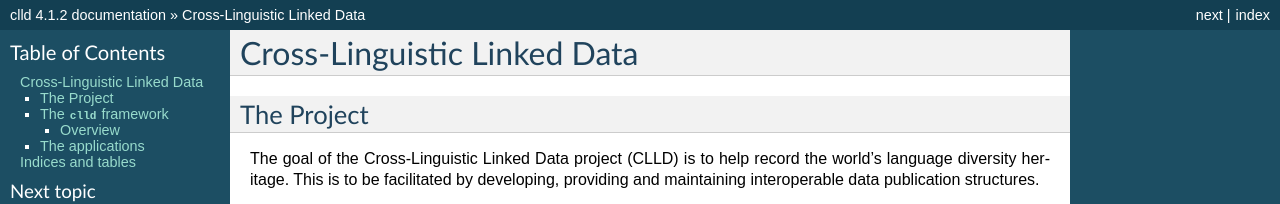
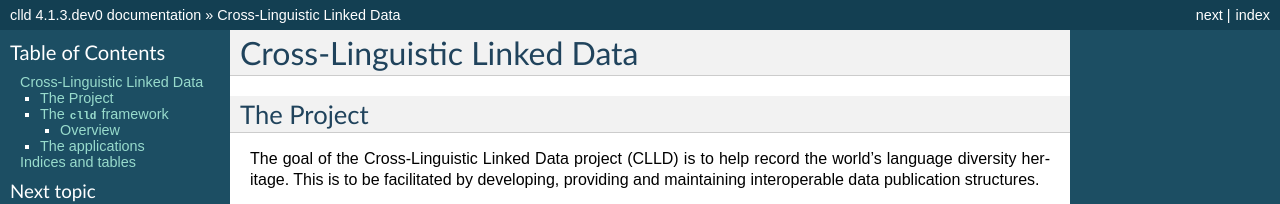
Before and after one commit to clld/clld, a Sphinx documentation site: the page built from docs/index.rst, in a window 1280 px wide and 900 px high. Shown: the top 204 px of the window. Built offline with Sphinx 7.4.7, drawn with Linux system fonts in a browser that asks for light colours; some of the changed text lies outside the part shown.

Commit message:
Bump version for development.

```diff
--- a/docs/conf.py
+++ b/docs/conf.py
@@ -51,10 +51,10 @@ copyright = u'Max Planck Society'
 # built documents.
 #
 # The full version, including alpha/beta/rc tags.
-release = '4.1.2'
+release = '4.1.3.dev0'
 
 # The short X.Y version.
-version = '4.1.2'
+version = '4.1.3.dev0'
 
 # The language for content autogenerated by Sphinx. Refer to documentation
 # for a list of supported languages.
--- a/setup.py
+++ b/setup.py
@@ -42,7 +42,7 @@ install_requires = [
 
 setup(
     name='clld',
-    version='4.1.2',
+    version='4.1.3.dev0',
     description=(
         'Python library supporting the development of cross-linguistic databases'),
     long_description=README,
--- a/src/clld/__init__.py
+++ b/src/clld/__init__.py
@@ -5,7 +5,7 @@ from clld.db.models import common
 from clld import interfaces
 
 
-__version__ = "4.1.2"
+__version__ = "4.1.3.dev0"
 
 
 class Resource(namedtuple('Resource', 'name model interface with_index with_rdfdump')):
```
